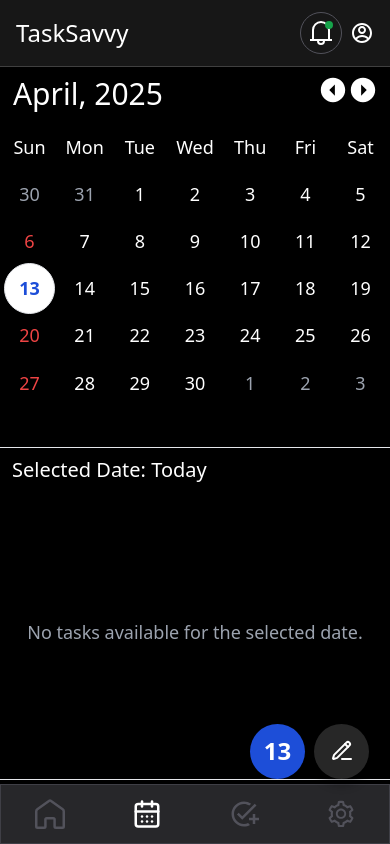
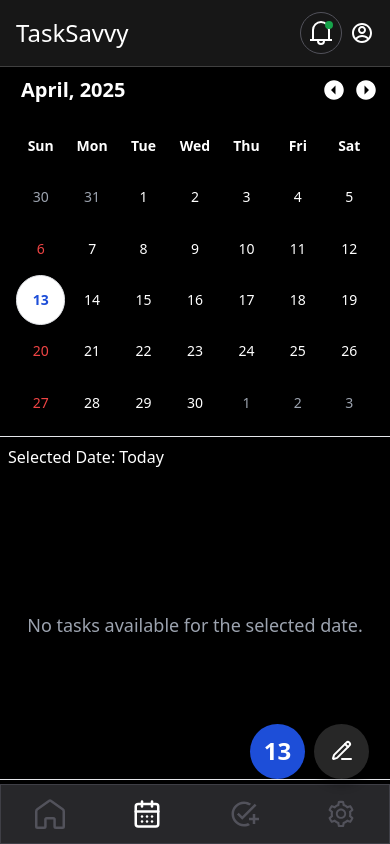
Before and after one commit to debanjan-bera/To-Do-Application, a React (Vite) app: page /calendar in a window 390 px wide. Built offline with nearby package versions, Linux system fonts and the light colour scheme.

Commit message:
refactor: Replace MCalendarComponent with CalendarComponent in DashBoard for improved structure and organization

```diff
--- a/src/Components/layout/Calendar/MobileCalendar.jsx
+++ b/src/Components/layout/Calendar/MobileCalendar.jsx
@@ -1,33 +1,61 @@
-import { memo, useContext, useEffect} from "react";
-import { IoMdArrowDropleftCircle, IoMdArrowDroprightCircle } from "react-icons/io";
+import { memo, useContext, useEffect } from "react";
+import {
+  IoMdArrowDropleftCircle,
+  IoMdArrowDroprightCircle,
+} from "react-icons/io";
 import { DateContext, ToDoContext } from "../../../Contexts/CreateContext";
 import useIsMobile from "../../Functions/UseIsMobile";
-
-
 import { AnimatePresence } from "framer-motion";
 import { AddTaskForm } from "../../../To-Do/InputBox";
+
 const MCalendarComponent = () => {
-  const {setCurrentDate,isSunday, setSunday,selectedDate, setSelectedDate,targetDate, setTargetDate,showTask, setTask,isMonth, setMonth,todayDate,todayDateString,listOfMonths,year,month,nextMonth,
-    prevMonth,} = useContext(DateContext)
-  const { taskArr,windowOpen,setActiveMenuId} = useContext(ToDoContext);
+  const {
+    setCurrentDate,
+    isSunday,
+    setSunday,
+    selectedDate,
+    setSelectedDate,
+    targetDate,
+    setTargetDate,
+    showTask,
+    setTask,
+    isMonth,
+    setMonth,
+    todayDate,
+    todayDateString,
+    listOfMonths,
+    year,
+    month,
+    nextMonth,
+    prevMonth,
+  } = useContext(DateContext);
+
+  const { taskArr, windowOpen, setActiveMenuId } = useContext(ToDoContext);
+
   const isTablet = useIsMobile(930);
-  const isMobile = useIsMobile(570); // Check mobile screen width
+  const isMobile = useIsMobile(570);
+  const isLargeMobile = useIsMobile(670);
 
   const listOfDays = ["Sun", "Mon", "Tue", "Wed", "Thu", "Fri", "Sat"];
-
   const firstDay = new Date(year, month, 1).getDay();
   const lastDay = new Date(year, month + 1, 0).getDate();
   const prevMonthLastDay = new Date(year, month, 0).getDate();
 
   const prevMonthDates = Array.from(
-    { length: firstDay }, (_, i) => prevMonthLastDay - firstDay + i + 1);
+    { length: firstDay },
+    (_, i) => prevMonthLastDay - firstDay + i + 1
+  );
   const totalCells =
     Math.ceil((firstDay + lastDay) / 7) * 7 - (firstDay + lastDay);
   const nextMonthDays = Array.from({ length: totalCells }, (_, i) => i + 1);
+
   const isShowTodayDate = taskArr.filter(
     (task) => task.createdDateForform === todayDateString
   );
-  const isDataAvilable = !selectedDate? isShowTodayDate.length: showTask.length;
+
+  const isDataAvilable = !selectedDate
+    ? isShowTodayDate.length
+    : showTask.length;
 
   const trackTodayDate = (date) => {
     const isToday =
@@ -52,7 +80,9 @@ const MCalendarComponent = () => {
       return "bg-blue-800/20 text-blue-300 border border-blue-700 hover:bg-blue-800/40";
     return "text-white";
   };
-  const disableDayClass = "text-gray-400 rounded-full hover:bg-[#27272a]";
+
+  const disableDayClass =
+    "text-gray-400 rounded-full hover:bg-[#27272a]";
   const flexClass = "flex items-center justify-center";
 
   const handleDateClick = (e) => {
@@ -72,18 +102,17 @@ const MCalendarComponent = () => {
       setTask(tempTask);
     }
   };
+
   const handleClickMonth = (event) => {
-    // Ensure the clicked element is a <p> tag (prevents capturing clicks on parent div)
     if (event.target.tagName === "P") {
-      console.log("Clicked Month:", event.target.textContent);
       const months = event.target.textContent;
       const monthIndex = listOfMonths.indexOf(months);
-      console.log(monthIndex);
       setCurrentDate(new Date(year, monthIndex + 1, 0));
       setMonth(false);
     }
   };
-  const navigateTodayDate = ()=>{
+
+  const navigateTodayDate = () => {
     setTargetDate(() => ({
       date: todayDate.getDate(),
       month: todayDate.getMonth(),
@@ -92,45 +121,51 @@ const MCalendarComponent = () => {
     setSelectedDate(todayDateString);
     setCurrentDate(new Date(todayDate.getFullYear(), todayDate.getMonth(), 1));
     setTask(isShowTodayDate);
-  }
+  };
 
   useEffect(() => {
     const handleClickOutside = () => setActiveMenuId(null);
     document.addEventListener("click", handleClickOutside);
     return () => document.removeEventListener("click", handleClickOutside);
   }, [setActiveMenuId]);
+
   useEffect(() => {
     const sundays = [];
     for (let day = 1; day <= lastDay; day++) {
       if (new Date(year, month, day).getDay() === 0) sundays.push(day);
     }
     setSunday(sundays);
-  }, [year, month, lastDay,setSunday]);
+  }, [year, month, lastDay, setSunday]);
 
   return (
     <>
-      {isMobile&&<AnimatePresence>{windowOpen && <AddTaskForm />}</AnimatePresence>}
+      {isMobile && (
+        <AnimatePresence>{windowOpen && <AddTaskForm />}</AnimatePresence>
+      )}
 
       {!isTablet&&<section
-        className="w-full font-bold border-b border-gray-500 text-white text-xl cursor-pointer"
-        onClick={() => {navigateTodayDate() }}
+        className="w-full font-semibold border-b border-gray-500 text-white text-base sm:text-lg md:text-xl cursor-pointer"
+        onClick={navigateTodayDate}
       >
-        {(!isMobile|| isTablet)&&<div className=" p-3 hover:bg-white/10">
-          {`${listOfDays[todayDate.getDay()]}, ${todayDate.getDate()} ${listOfMonths[todayDate.getMonth()]}`}
-        </div>}
+        <div className="p-2 sm:p-3 hover:bg-white/10">
+          {`${listOfDays[todayDate.getDay()]}, ${todayDate.getDate()} ${
+            listOfMonths[todayDate.getMonth()]
+          }`}
+        </div>
       </section>}
+
       <section
         className={`${
-          isMobile ? "w-[98%]" : isMonth ? "w-full" : "w-full"
+          isMobile ? "w-full px-2" : isMonth ? "w-full" : "w-[90%]"
         } rounded-xl relative`}
       >
-        <div className="w-full p-1 text-white flex items-center justify-between text-center">
-          <span className="text-3xl p-1 text-center cursor-pointer border border-black/10 rounded-md hover:bg-[#171717] hover: hover:border-[#454545be]">
-            <span className=""
-              onClick={() => setMonth(true)}
-            >{`${listOfMonths[month]}, ${year}`}</span>
+        <div className="w-full p-1  text-white flex items-center justify-between">
+          <span className="text-xl sm:text-2xl font-semibold cursor-pointer border border-black/10 rounded-md hover:bg-[#171717] px-2 py-1">
+            <span onClick={() => setMonth(true)}>
+              {`${listOfMonths[month]}, ${year}`}
+            </span>
           </span>
-          <div className="text-3xl p-1 text-center">
+          <div className="flex gap-2 text-2xl sm:text-3xl">
             <button onClick={() => prevMonth(setCurrentDate, year, month)}>
               <IoMdArrowDropleftCircle />
             </button>
@@ -140,45 +175,68 @@ const MCalendarComponent = () => {
           </div>
         </div>
 
-        <section className="w-full h-[20.4rem]  text-lg text-white grid grid-cols-7 grid-rows-7 gap-1 cursor-pointer"
-          onClick={handleDateClick} >
+        <section
+          className="w-full max-h-[70vh] p-2  text-white text-sm sm:text-base grid grid-cols-7 auto-rows-[minmax(2rem,1fr)] gap-[2px] sm:gap-1 md:gap-3 cursor-pointer overflow-y-auto rounded-lg"
+          onClick={handleDateClick}
+        >
           {listOfDays.map((day) => (
-            <div key={day}
-              className="p-1 flex items-center justify-center aspect-square" >
+            <div
+              key={day}
+              className="p-1 flex items-center justify-center aspect-square font-semibold"
+            >
               {day}
             </div>
           ))}
 
           {prevMonthDates.map((date, index) => (
-            <div key={`prev-${index}`}
-              className={`${disableDayClass} ${flexClass} aspect-square`}>
+            <div
+              key={`prev-${index}`}
+              className={`${disableDayClass} ${flexClass} aspect-square`}
+            >
               {date}
             </div>
           ))}
 
           {Array.from({ length: lastDay }, (_, i) => i + 1).map(
             (date, index) => (
-              <div key={index}
-                className={`current-month rounded-full ${flexClass} aspect-square ${trackTodayDate(date)} hover:bg-[#27272a]`}>
+              <div
+                key={index}
+                className={`current-month rounded-full ${flexClass} aspect-square ${trackTodayDate(
+                  date
+                )} hover:bg-[#27272a]`}
+              >
                 {date}
               </div>
             )
           )}
 
           {nextMonthDays.map((date, index) => (
-            <div key={`next-${index}`} className={`${disableDayClass} ${flexClass} aspect-square`}>
+            <div
+              key={`next-${index}`}
+              className={`${disableDayClass} ${flexClass} aspect-square`}
+            >
               {date}
             </div>
           ))}
         </section>
+
         {isMonth && (
-          <div className="w-full h-full top-0 left-0 absolute bg-black flex flex-shrink flex-col">
-            <div onClick={() => setMonth(false)} className="text-white text-2xl">
-              {"<-Select a Month"}
+          <div className="w-full h-full top-0 left-0 absolute bg-black flex flex-col z-50">
+            <div
+              onClick={() => setMonth(false)}
+              className="text-white text-xl px-3 py-2"
+            >
+              {"<- Select a Month"}
             </div>
-            <div onClick={handleClickMonth} className="h-full w-full grid grid-cols-3 grid-rows-4">
+            <div
+              onClick={handleClickMonth}
+              className="h-full w-full grid grid-cols-2 sm:grid-cols-3 md:grid-cols-4 gap-2 p-3"
+            >
               {listOfMonths.map((ele, index) => (
-                <p key={index} className="text-white text-xl flex items-center justify-center hover:bg-white/10">
+                <p
+                  key={index}
+                  className="text-white text-base sm:text-lg flex items-center justify-center py-2 hover:bg-white/10"
+                >
                   {ele}
                 </p>
               ))}
@@ -186,12 +244,15 @@ const MCalendarComponent = () => {
           </div>
         )}
       </section>
+
       <div
-        className={`h-full w-full px-3  border-y text-white mb-1  ${
-          isDataAvilable ? "overflow-y-scroll scrollEffect" : "grid items-start  grid-rows-[0.2fr_1.8fr]"
+        className={`h-full w-full px-2 sm:px-3 border-y text-white mb-1 ${
+          isDataAvilable
+            ? "overflow-y-auto scrollEffect max-h-[25rem]"
+            : "grid items-start grid-rows-[0.2fr_1.8fr]"
         }`}
       >
-        <p className="pt-2 text-xl">
+        <p className="pt-2 text-base sm:text-lg">
           Selected Date: {selectedDate ? selectedDate : "Today"}
         </p>
 
@@ -204,10 +265,9 @@ const MCalendarComponent = () => {
               : isShowTodayDate
             ).map((ele, index) => (
               <li
-                className={`w-full px-2  my-3  grid grid-cols-[0.05fr_1.9fr] gap-3 justify-center  justify-items-start items-center rounded border border-zinc-700 bg-zinc-900 text-white hover:bg-zinc-800 ${
-                  isMobile ? "text-2xl py-4" : "py-3 text-xl"
-                }`}
                 key={index}
+                className={`w-full px-2 my-2 grid grid-cols-[0.05fr_1.9fr] gap-3 items-center rounded border border-zinc-700 bg-zinc-900 text-white hover:bg-zinc-800
+                text-base sm:text-lg md:text-xl py-2 sm:py-3`}
               >
                 <div
                   className={`w-full h-full rounded ${
@@ -223,26 +283,17 @@ const MCalendarComponent = () => {
             ))}
           </ul>
         ) : (
-          <div className="flex flex-col items-center justify-center text-center h-full w-full  text-gray-400 text-lg">
+          <div className="flex flex-col items-center justify-center text-center h-full w-full text-gray-400 text-lg">
             <p>No tasks available for the selected date.</p>
           </div>
         )}
       </div>
 
-      {!isMobile && (
+      {!isLargeMobile && (
         <div className="h-[20%] w-full bg-[#292D32] text-white"></div>
       )}
-      {/* {isMobile&&<MobileAddTaskButton addTask={handleAddTaskWindow} navigateFunction={navigateTodayDate}/>} */}
     </>
   );
 };
 
-export default memo(MCalendarComponent)
-
-// #1E1F25
-
-// #15161A
-
-// card - #1E1F25
-
-// under the card #292D32
+export default memo(MCalendarComponent);
--- a/src/Dashborad/DaashBoard.jsx
+++ b/src/Dashborad/DaashBoard.jsx
@@ -3,7 +3,7 @@ import { Outlet, useLocation } from "react-router-dom";
 import { DataProvider } from "../Contexts/DataWhereHouse";
 import { UserFormData } from "../Contexts/AddititonalData";
 // import { SideBar } from "../Components/layout/SideBar/TodoSidebar";
-import  MCalendarComponent  from "../Components/layout/Calendar/MobileCalendar";
+import  {CalendarComponent}  from "../Components/layout/Calendar/Calendar";
 import { AboutModel } from "../Components/Functions/Models/TaskAboutModel";
 import "../App.css";
 import useIsMobile from "../Components/Functions/UseIsMobile";
@@ -56,7 +56,7 @@ export const DashBoard = () => {
           {isMobile && <Footer/>}
           {!isTablet && (
             <section className=" w-full h-full bg-[#121212] border relative border-zinc-700  col-start-3 col-end-4 row-start-2 row-end-4 flex flex-col items-center">
-              <MCalendarComponent /> <AboutModel />
+              <CalendarComponent /> <AboutModel />
             </section>
           )}
           {(isTablet||isMobile) && <AboutModel />}
```
